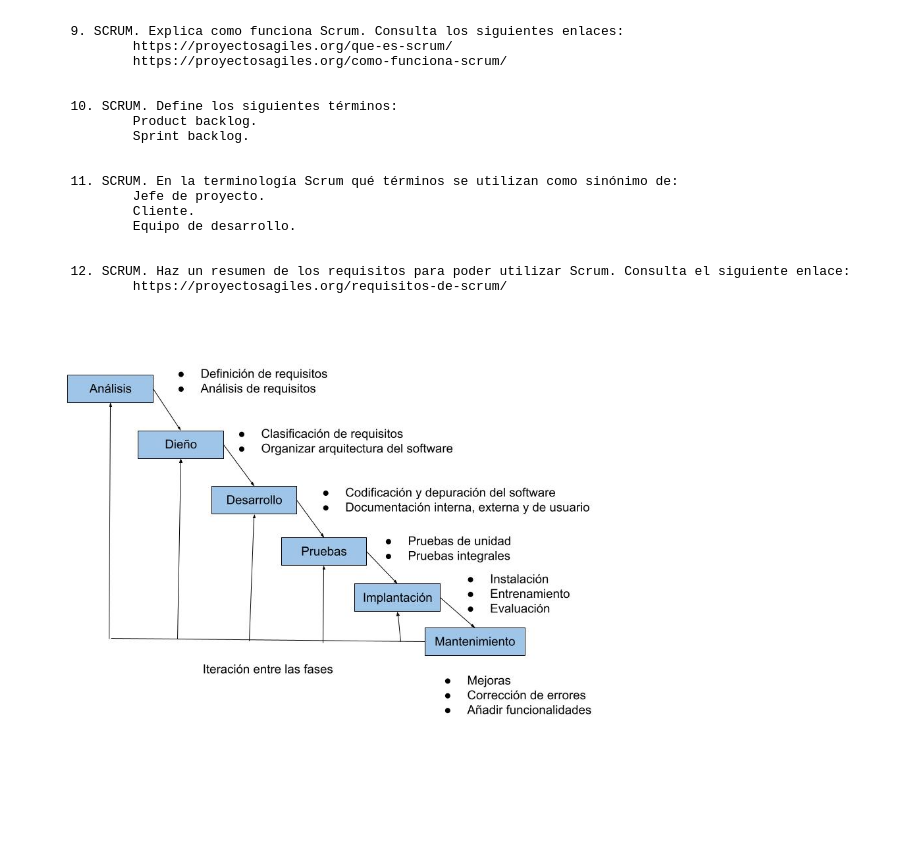
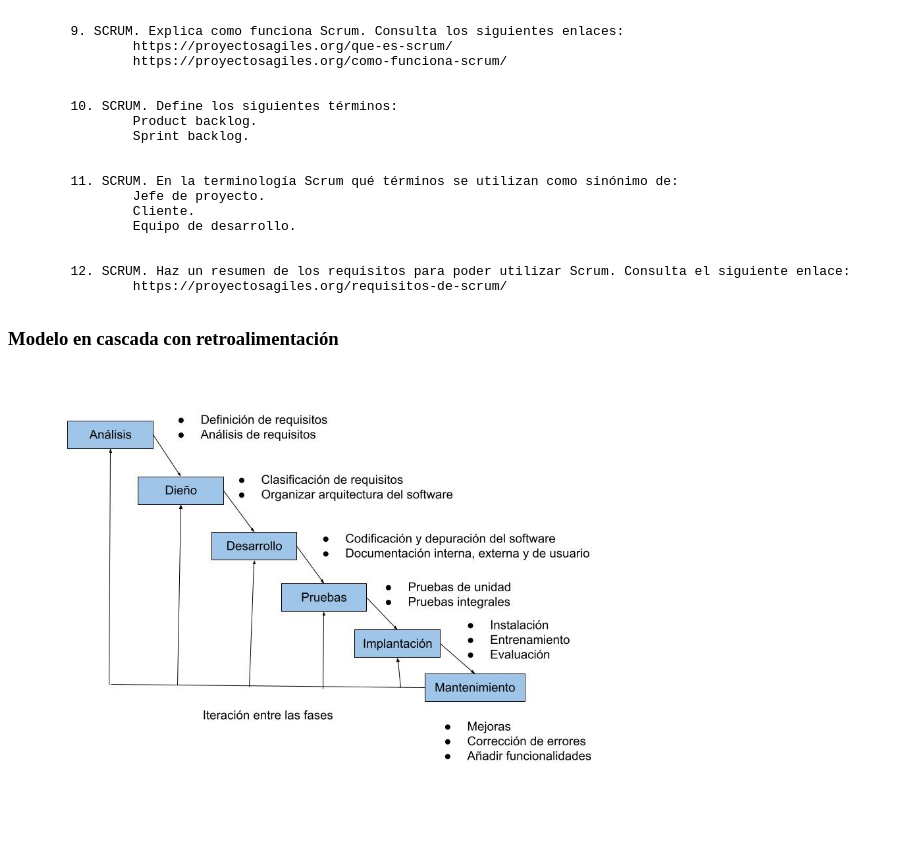
Before and after one commit to tristan213091028409124/tristan213091028409124.github.io, a plain HTML site: page Tema1/tema1.html in a window 1280 px wide. Shown: the part 1318-2163 px from the top of the page, without its empty margins (0-902 px from the left). Before the commit the page ends 2126 px from the top, so only its background shows below. Drawn offline with Linux system fonts and the light colour scheme.

Commit message:
Update tema1.html

```diff
--- a/Tema1/tema1.html
+++ b/Tema1/tema1.html
@@ -110,6 +110,7 @@
 	</pre></div>
 
 	<div id="cascada">
+		<h3>Modelo en cascada con retroalimentación</h3>
 		<img src="cascada.jpg" width="50% alt="Flowers in Chania">
 	</div>
 
```
